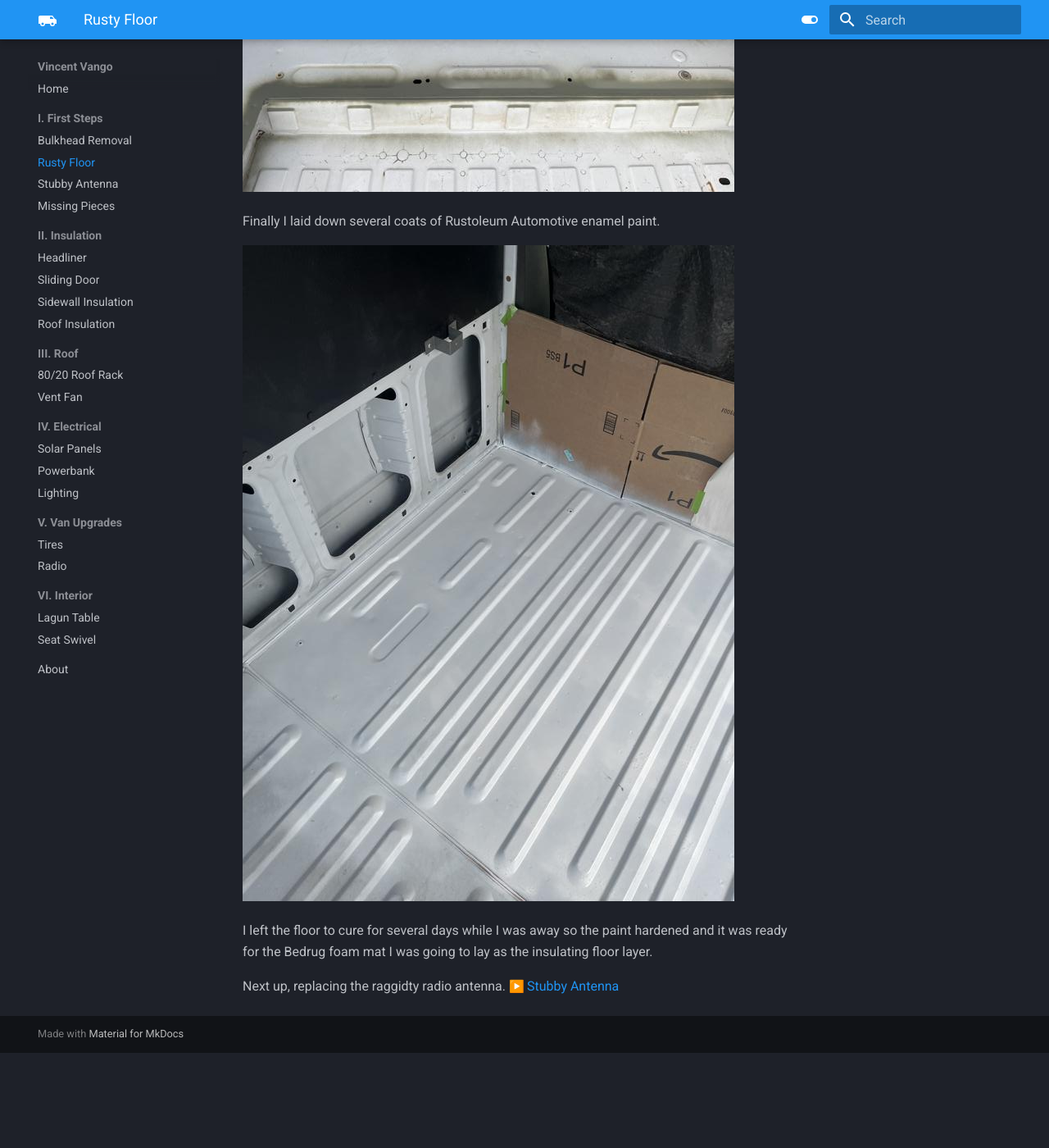
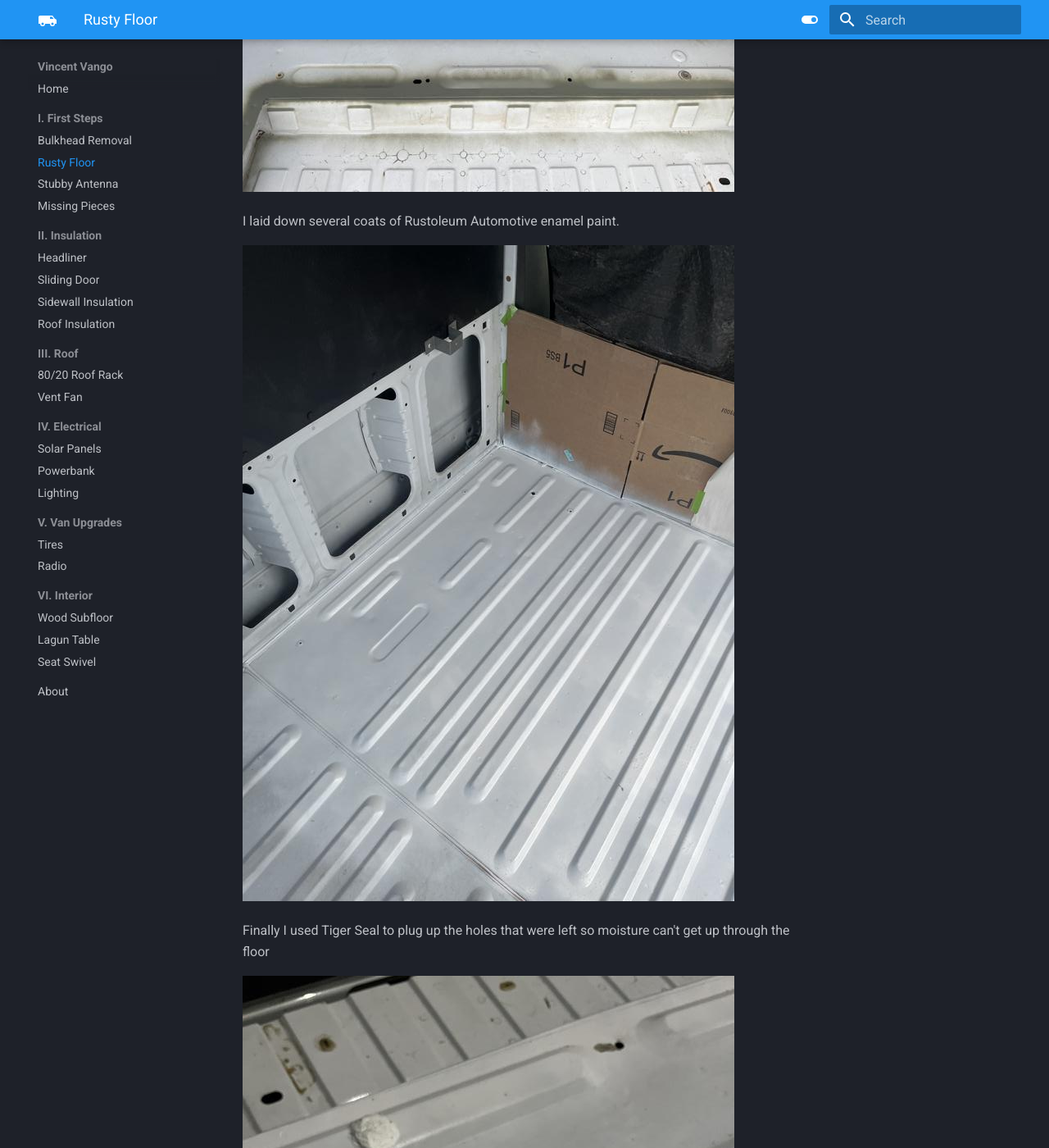
Before and after one commit to caseyjdavis/vango, an MkDocs documentation site: the page built from docs/rusty-floor.md, in a window 1280 px wide and 1400 px high, scrolled down 6081 px. Shown: the whole window at 82% size. Built offline with MkDocs 1.6.1 and Material for MkDocs 9.7.7, drawn with Linux system fonts in a browser that asks for light colours; emoji names are drawn with the system emoji font; before the commit the page ends 7365 px from its top, so only the background shows below that.

Commit message:
added pages

```diff
--- a/docs/rusty-floor.md
+++ b/docs/rusty-floor.md
@@ -28,9 +28,13 @@ Here it is after four coats of primer, starting to look better. :thumbsup:
 
 ![rusty van floor](assets/rust-floor-07.JPG)
 
-Finally I laid down several coats of Rustoleum Automotive enamel paint.
+I laid down several coats of Rustoleum Automotive enamel paint.
 
 ![rusty van floor](assets/rust-floor-08.JPG)
+
+Finally I used Tiger Seal to plug up the holes that were left so moisture can't get up through the floor
+
+![rusty van floor](assets/rust-floor-09.JPG)
 
 I left the floor to cure for several days while I was away so the paint hardened and it was ready for the Bedrug foam mat I was going to lay as the insulating floor layer.
 
--- a/mkdocs.yml
+++ b/mkdocs.yml
@@ -61,6 +61,7 @@ nav:
     - 'Tires': 'tires.md'
     - 'Radio': 'radio.md'
   - 'VI. Interior':
+    - 'Wood Subfloor': 'wood-subfloor.md'
     - 'Lagun Table': 'lagun-table.md'
     - 'Seat Swivel': 'seat-swivel.md'
   - About: 'about.md'
```
Also changed, not shown: docs/missing-pieces.md (+6 -0 lines), docs/wood-subfloor.md (added, +29 -0 lines), docs/assets/rust-floor-09.JPG (added), docs/assets/wood-subfloor-01.JPG (added), docs/assets/wood-subfloor-02.JPG (added), docs/assets/wood-subfloor-03.JPG (added), docs/assets/wood-subfloor-04.JPG (added), docs/assets/wood-subfloor-05.JPG (added), docs/assets/wood-subfloor-06.JPG (added).
